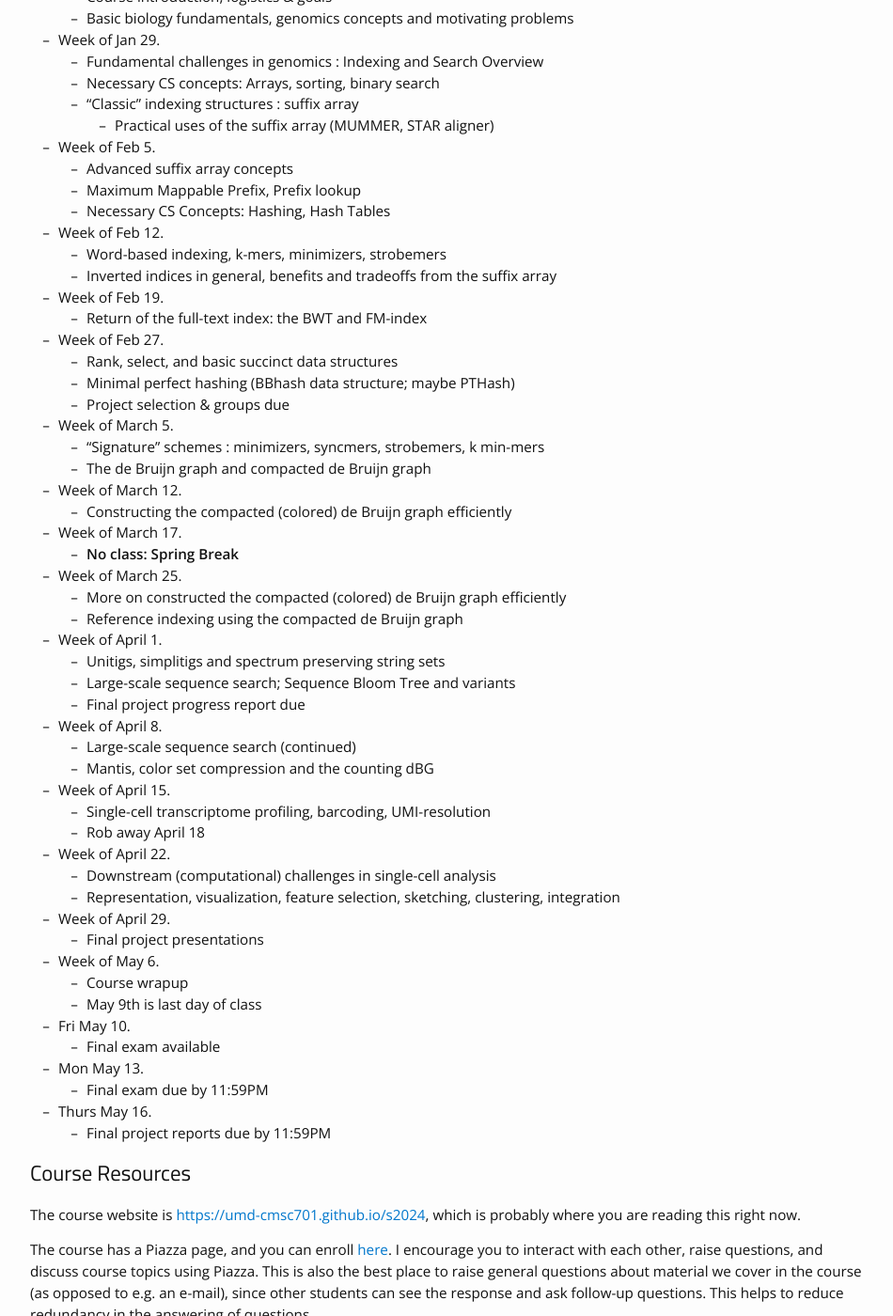
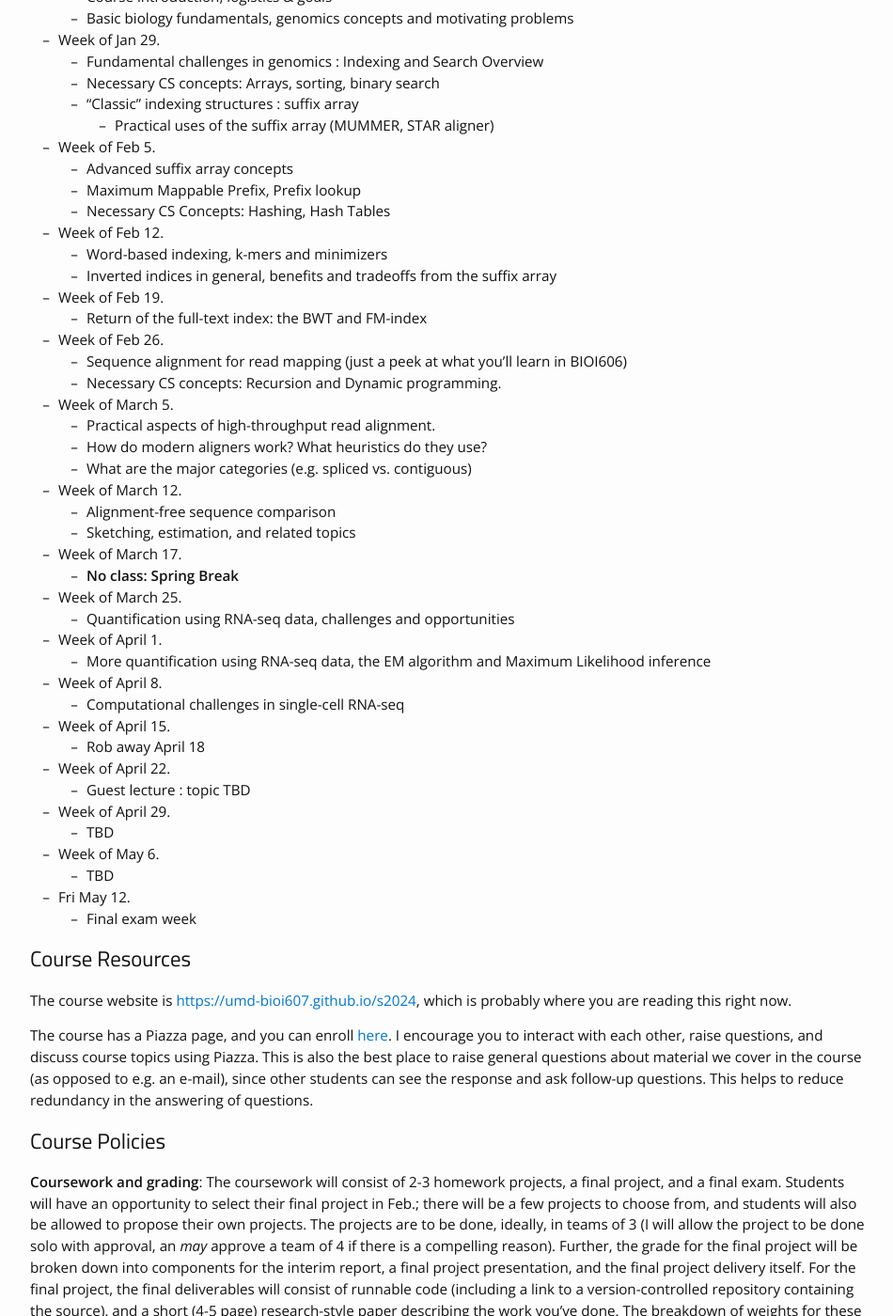
Before and after one commit to umd-bioi607/s2024, a Jekyll site: the page built from materials.md, in a window 1280 px wide and 1400 px high, scrolled down 2412 px. Shown: the whole window at 94% size, without its empty margins (163-1113 px from the left). Built offline with Jekyll 4.4.1, drawn with Linux system fonts in a browser that asks for light colours; nearby versions of some CDN libraries.

Commit message:
working on it

```diff
--- a/materials.md
+++ b/materials.md
@@ -99,69 +99,57 @@ The following is a planned schedule of the material we will cover in the course,
   - Necessary CS Concepts: Hashing, Hash Tables
 
 - Week of Feb 12.
-  - Word-based indexing, k-mers, minimizers, strobemers
+  - Word-based indexing, k-mers and minimizers
   - Inverted indices in general, benefits and tradeoffs from the suffix array
 
 - Week of Feb 19.
   - Return of the full-text index: the BWT and FM-index
 
-- Week of Feb 27.
-  - Rank, select, and basic succinct data structures
-  - Minimal perfect hashing (BBhash data structure; maybe PTHash)
-  - Project selection & groups due
+- Week of Feb 26.
+  - Sequence alignment for read mapping (just a peek at what you'll learn in BIOI606)
+  - Necessary CS concepts: Recursion and Dynamic programming.
 
 - Week of March 5.
-  - "Signature" schemes : minimizers, syncmers, strobemers, k min-mers
-  - The de Bruijn graph and compacted de Bruijn graph
+  - Practical aspects of high-throughput read alignment.
+  - How do modern aligners work? What heuristics do they use?
+  - What are the major categories (e.g. spliced vs. contiguous)
 
 - Week of March 12.
-  - Constructing the compacted (colored) de Bruijn graph efficiently
+  - Alignment-free sequence comparison
+  - Sketching, estimation, and related topics
 
 - Week of March 17.
   - **No class: Spring Break**
 
 - Week of March 25.
-  - More on constructed the compacted (colored) de Bruijn graph efficiently
-  - Reference indexing using the compacted de Bruijn graph
+  - Quantification using RNA-seq data, challenges and opportunities
 
 - Week of April 1.
-  - Unitigs, simplitigs and spectrum preserving string sets
-  - Large-scale sequence search; Sequence Bloom Tree and variants
-  - Final project progress report due
+  - More quantification using RNA-seq data, the EM algorithm and Maximum Likelihood inference
 
 - Week of April 8.
-  - Large-scale sequence search (continued)
-  - Mantis, color set compression and the counting dBG
+  - Computational challenges in single-cell RNA-seq
 
 - Week of April 15.
-  - Single-cell transcriptome profiling, barcoding, UMI-resolution
   - Rob away April 18
 
 - Week of April 22.
-  - Downstream (computational) challenges in single-cell analysis
-  - Representation, visualization, feature selection, sketching, clustering, integration
+  - Guest lecture : topic TBD
 
 - Week of April 29.
-  - Final project presentations
+  - TBD
 
 - Week of May 6.
-  - Course wrapup
-  - May 9th is last day of class
+  - TBD
 
-- Fri May 10.
-  - Final exam available
-
-- Mon May 13.
-  - Final exam due by 11:59PM
-
-- Thurs May 16.
-  - Final project reports due by 11:59PM
+- Fri May 12.
+  - Final exam week
 
 ## Course Resources
 
-The course website is [https://umd-cmsc701.github.io/s2024](https://umd-cmsc701.github.io/s2024), which is probably where you are reading this right now.
+The course website is [https://umd-bioi607.github.io/s2024](https://umd-bioi607.github.io/s2024), which is probably where you are reading this right now.
 
-The course has a Piazza page, and you can enroll [here](http:///www.piazza.com/umd/spring2024/cmsc701).  I encourage you to interact with each other, raise questions, and discuss course topics using Piazza.  This is also the best place to raise general questions about material we cover in the course (as opposed to e.g. an e-mail), since other students can see the response and ask follow-up questions.  This helps to reduce redundancy in the answering of questions.
+The course has a Piazza page, and you can enroll [here](http:///www.piazza.com/umd/spring2024/bioi607).  I encourage you to interact with each other, raise questions, and discuss course topics using Piazza.  This is also the best place to raise general questions about material we cover in the course (as opposed to e.g. an e-mail), since other students can see the response and ask follow-up questions.  This helps to reduce redundancy in the answering of questions.
 
 ## Course Policies
 
```
